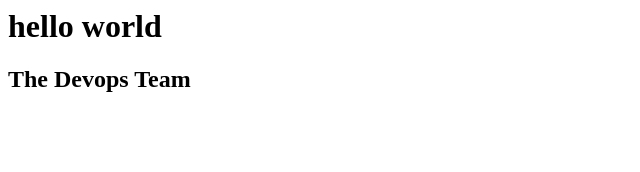
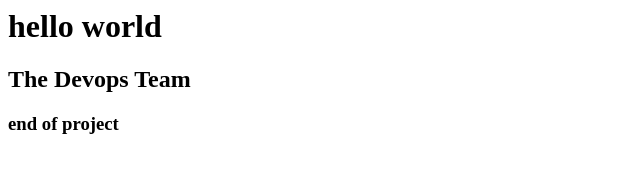
Before and after one commit to nileshlip/vs-code-repo, a plain HTML site: page index.html in a window 1280 px wide. Shown: the whole page, without its empty margins (0-640 px from the left). Drawn offline with Linux system fonts and the light colour scheme.

Commit message:
last cahnges

```diff
--- a/index.html
+++ b/index.html
@@ -1,2 +1,3 @@
 <h1> hello world </h1>
 <h2> The Devops Team</h2>
+<h3> end of project</h3>
```
